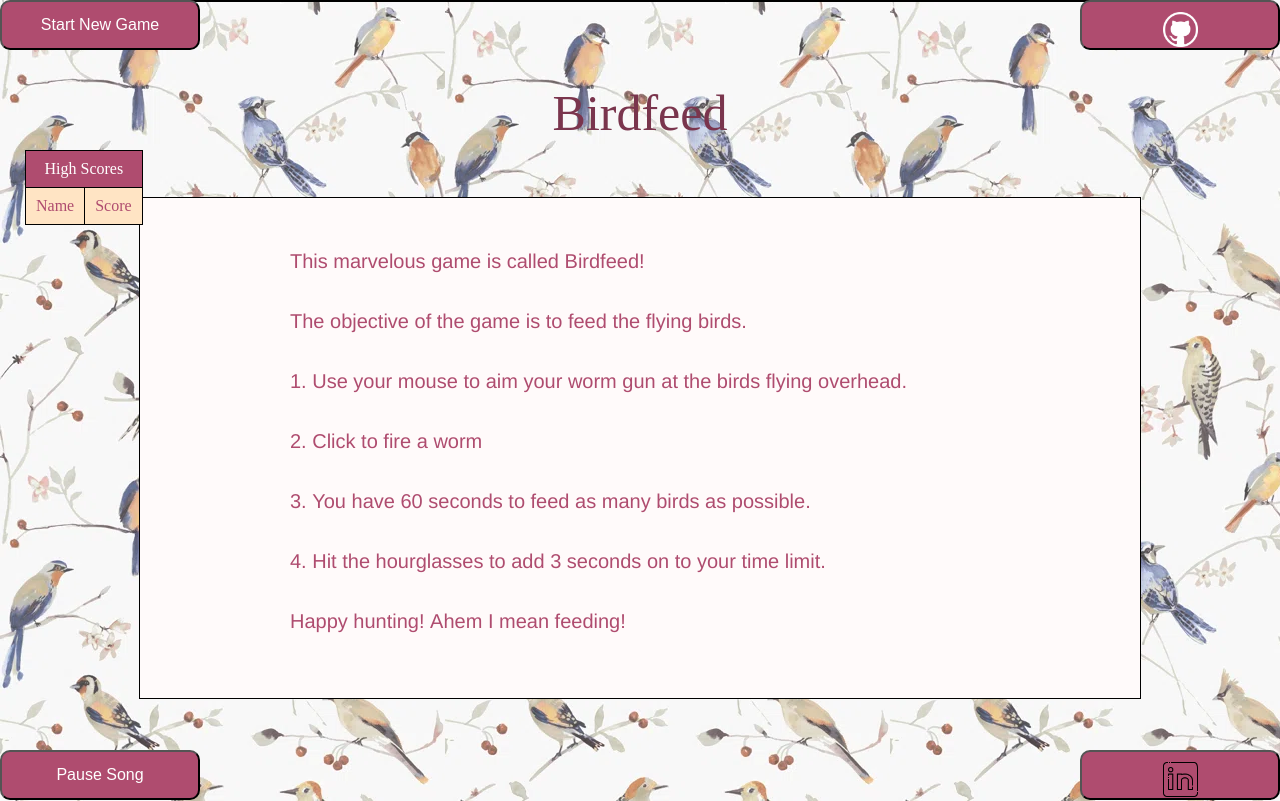
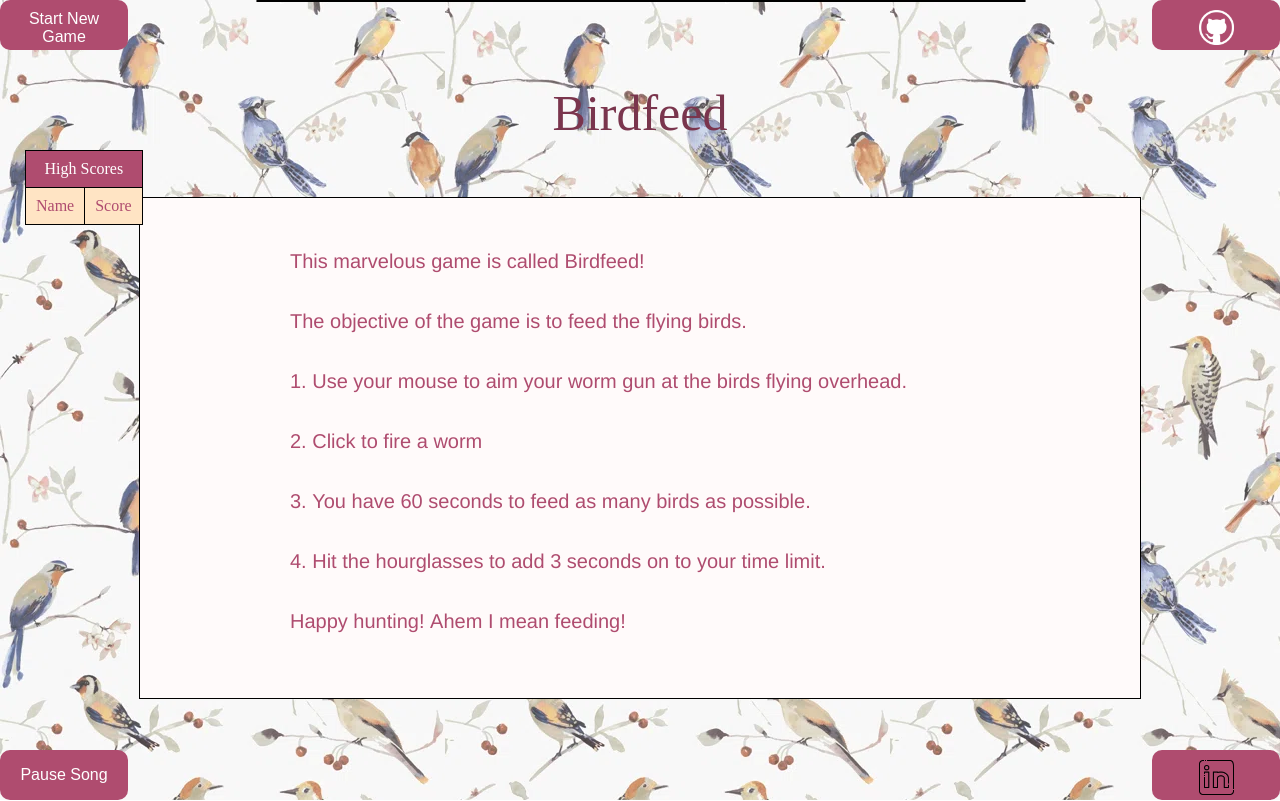
Before and after one commit to abaez8031/Birdfeed, a website built with webpack: page index.html in a window 1280 px wide. Built offline with nearby package versions, Linux system fonts and the light colour scheme.

Commit message:
button overlap

```diff
--- a/index.html
+++ b/index.html
@@ -10,14 +10,16 @@
     <link rel="icon" type="image/x-icon" href="./assets/favicon1.ico" />
   </head>
   <body>
+    <div class="topbar">
+      <div id="scoreboard"></div>
+      <button id="new-game-button">Start New Game</button>
+      <a href="https://github.com/abaez8031/Birdfeed"><button id="github-link"><img src="./assets/pngaaa.com-94893.png"></button></a>
+  </div>
+    <a href="https://www.linkedin.com/in/ariel-baez-36853b26a/"><button id="linkedin-link"><img src="./assets/icons8-linkedin-64.png"></button></a>
+    <button id="pause-button">Pause Song</button>
+    <audio id="audio" src="./assets/Jay-Z & Kanye West - No Chruch In The Wild [Instrumental].mp3"></audio>
     <h2 id="game-name">Birdfeed</h2>
-    <div id="scoreboard"></div>
     <canvas id="canvas"></canvas>
-    <button id="new-game-button">Start New Game</button>
-    <audio id="audio" src="./assets/Jay-Z & Kanye West - No Chruch In The Wild [Instrumental].mp3"></audio>
-    <button id="pause-button">Pause Song</button>
-    <a href="https://github.com/abaez8031/Birdfeed"><button id="github-link"><img src="./assets/pngaaa.com-94893.png"></button></a>
-    <a href="https://www.linkedin.com/in/ariel-baez-36853b26a/"><button id="linkedin-link"><img src="./assets/icons8-linkedin-64.png"></button></a>
         <table id="high-scores">
         </table>
   </body>
--- a/src/index.scss
+++ b/src/index.scss
@@ -56,8 +56,9 @@ table {
   border: 1px solid black;
   font-size: 25px;
   background-color: seashell;
-  width: 72%;
-  margin-left: 13.925%;
+  width: 60%;
+  margin-left: 20%;
+  border-radius: 5px;
 }
 
 #new-game-button {
@@ -72,7 +73,7 @@ table {
   position: absolute;
   top: 0;
   left: 0;
-  width: 200px;
+  width: 10%;
   height: 50px;
 }
 
@@ -88,7 +89,7 @@ table {
   position: absolute;
   top: 0;
   right:0;
-  width: 200px;
+  width: 10%;
   height: 50px;
 }
 
@@ -101,7 +102,7 @@ table {
   text-align: center;
   font-size: 16px;
   cursor: pointer;
-  width: 200px;
+  width: 10%;
   height: 50px;
   position: absolute;
   bottom: 0;
@@ -117,7 +118,7 @@ table {
   text-align: center;
   font-size: 16px;
   cursor: pointer;
-  width: 200px;
+  width: 10%;
   height: 50px;
   position:absolute;
   bottom:0;
@@ -180,3 +181,14 @@ body {
 #new-game-button:hover, #github-link:hover, #linkedin-link:hover, #pause-button:hover {
   background-color: #DB7093;
 }
+
+.topbar {
+  display: flex;
+  width: 100%;
+  flex-direction: row;
+  justify-content: space-between;
+}
+
+button {
+  border: none;
+}
```
Also changed, not shown: dist/main.css.
